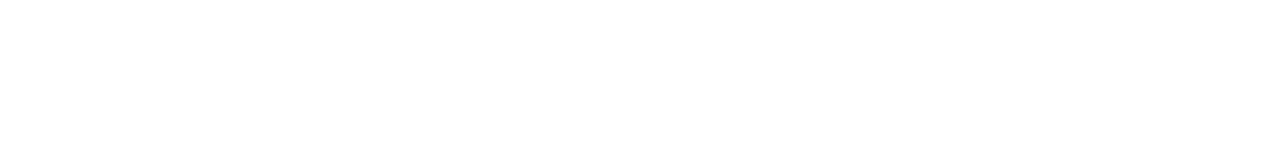
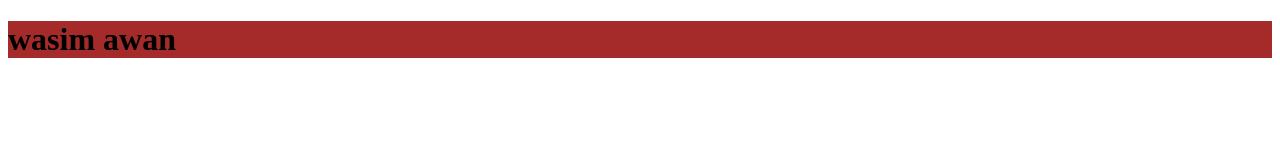
Before and after one commit to EngrJameel/trial-2, a plain HTML site: page index.html in a window 1280 px wide. Drawn offline with Linux system fonts and the light colour scheme.

Commit message:
bg brown

```diff
--- a/index.html
+++ b/index.html
@@ -7,6 +7,6 @@
     <title>Document</title>
 </head>
 <body>
-
+    <h1 style="background-color: brown;">wasim awan</h1>
 </body>
 </html>
```
